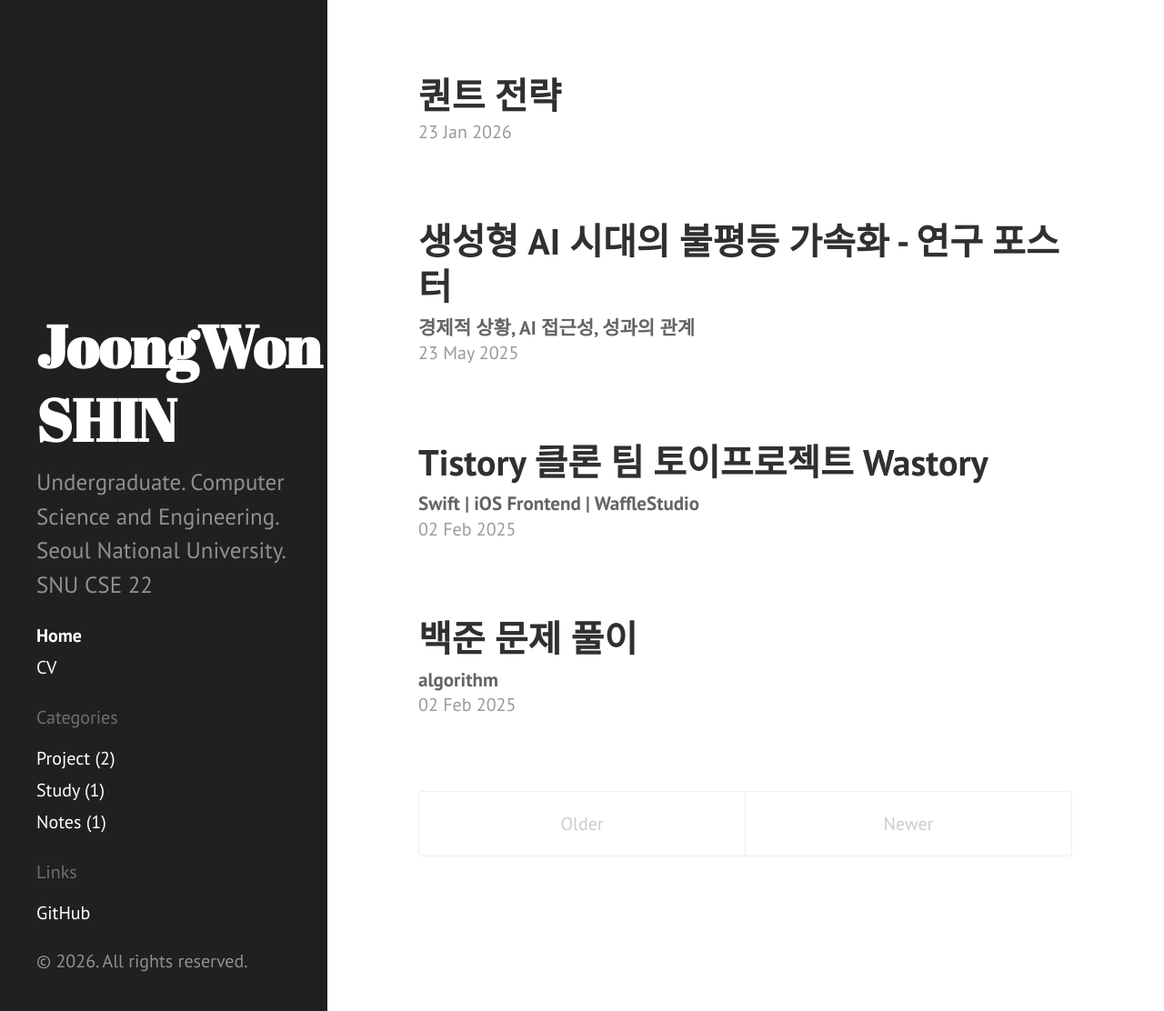
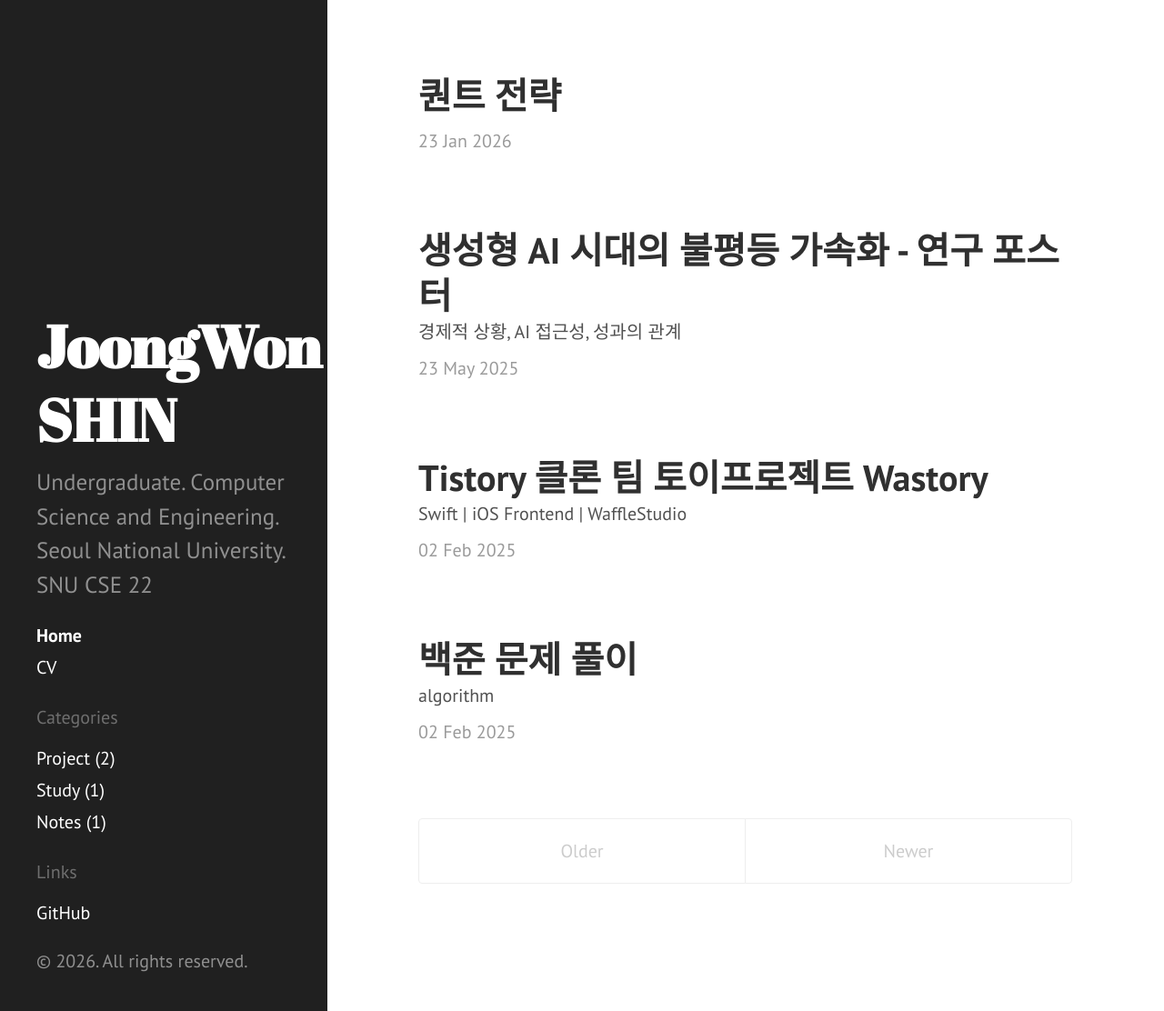
Before and after one commit to joongwon0204/joongwon0204.github.io, a Jekyll site: the page built from index.html, in a window 1280 px wide and 1112 px high. Shown: the whole window at 91% size. Built offline with Jekyll 4.4.1, drawn with Linux system fonts in a browser that asks for light colours; the list of posts is cut into pages by our own code.

Commit message:
subtitle margin adjust

```diff
--- a/_layouts/post.html
+++ b/_layouts/post.html
@@ -4,7 +4,7 @@ layout: default
 
 <div class="post">
   <h1 class="post-title">{{ page.title }}</h1>
-  <h3 class="post-subtitle">{{ page.subtitle }}</h3>
+  <p class="post-subtitle">{{ page.subtitle }}</p>
   <span class="post-date">{{ page.date | date_to_string }}</span>
   {{ content }}
 </div>
--- a/index.html
+++ b/index.html
@@ -11,7 +11,7 @@ title: Home
         {{ post.title }}
       </a>
     </h1>
-    <h3 class="post-subtitle">{{ post.subtitle }}</h3>
+    <p class="post-subtitle">{{ post.subtitle }}</p>
 
     <span class="post-date">{{ post.date | date_to_string }}</span>
 
--- a/public/css/poole.css
+++ b/public/css/poole.css
@@ -345,11 +345,7 @@ tbody tr:nth-child(odd) th {
 }
 
 .post-subtitle {
-  margin-top: -0.2rem;
-  margin-bottom: 0.4rem;
-  font-size: 1.05rem;
-  line-height: 1.4;
-  opacity: 0.75;
+  margin-top: -0.5rem;
 }
 
 /* Meta data line below post title */
```
